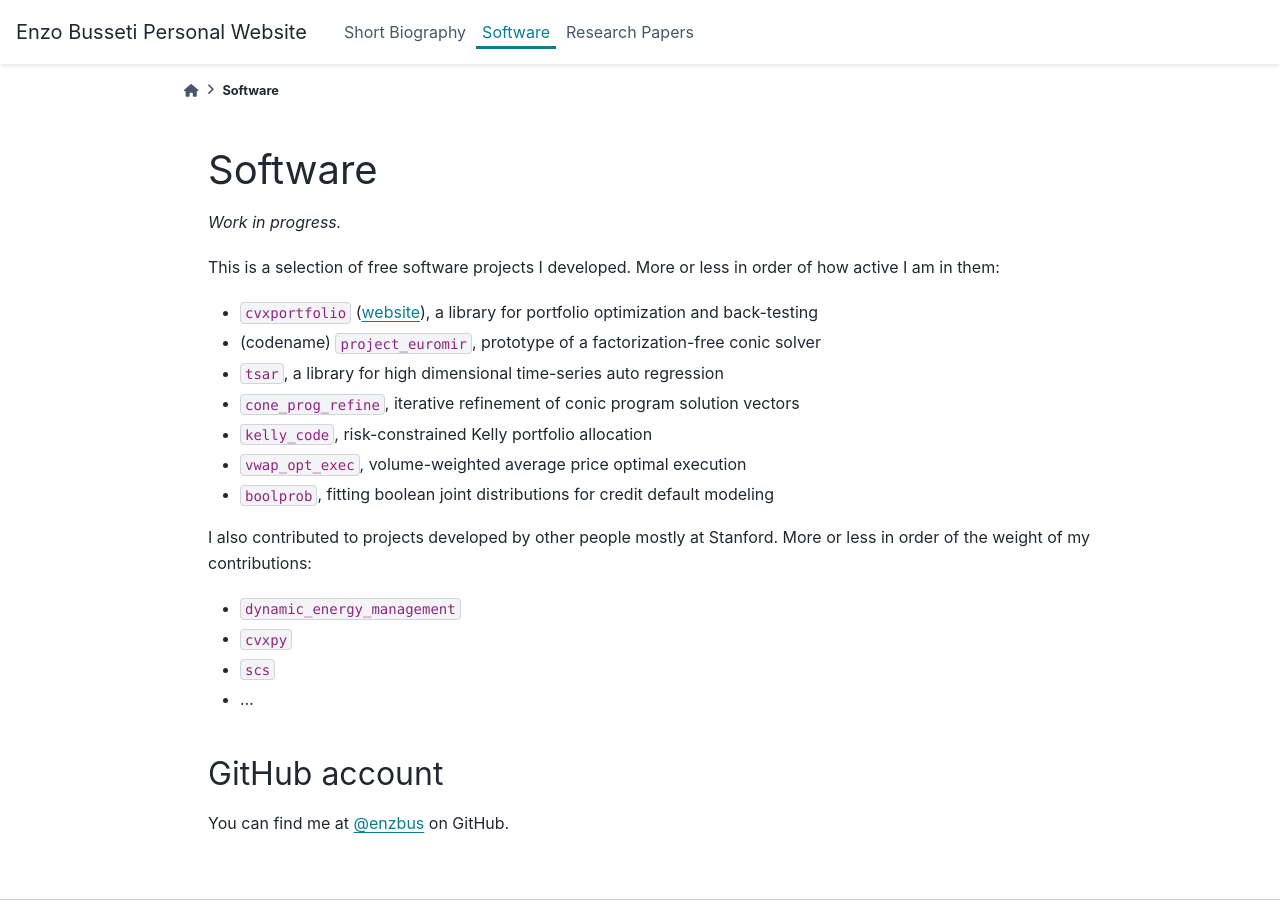
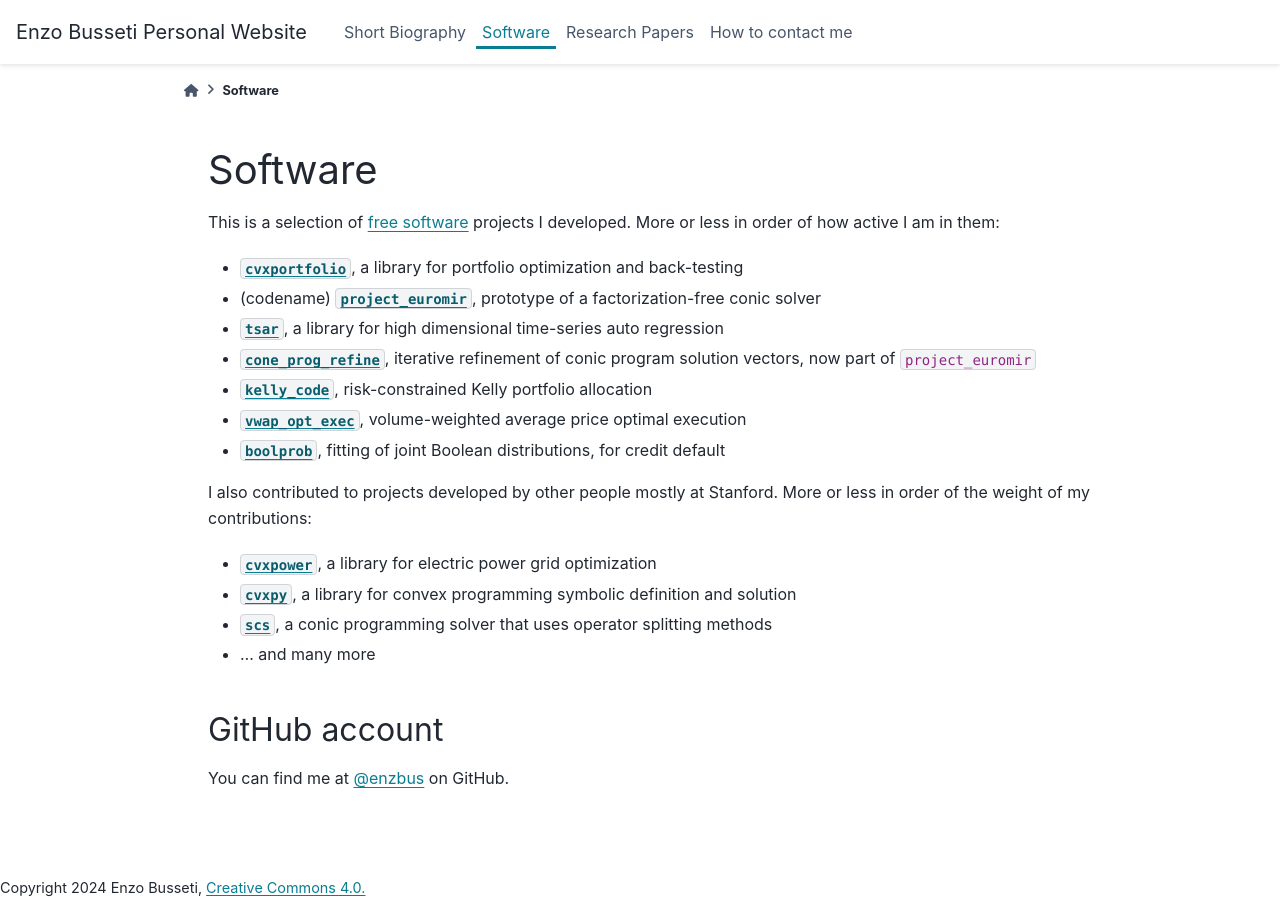
Before and after one commit to enzbus/enzbus.github.io, a Sphinx documentation site: the page built from source/software.rst, in a window 1280 px wide. Built offline with Sphinx 7.4.7 and the PyData theme 0.15.4, drawn with Linux system fonts in a browser that asks for light colours.

Commit message:
more content

```diff
--- /dev/null
+++ b/source/_templates/layout.html
@@ -0,0 +1,13 @@
+{% extends "!layout.html" %}
+{% block footer %}
+<div class="footer">
+<span class="creativecommons">
+<small>
+Copyright 2024 Enzo Busseti,
+<a href=" https://creativecommons.org/licenses/by/4.0/ ">
+Creative Commons 4.0.
+</a>
+</small>
+</span>
+</div>
+{% endblock %}
--- a/source/software.rst
+++ b/source/software.rst
@@ -1,28 +1,52 @@
 Software
 ========
 
-*Work in progress.*
+This is a selection of `free software
+<https://www.gnu.org/philosophy/free-sw.en.html>`_ projects I developed.
+More or less in order of how active I am in them:
 
-This is a selection of free software projects I developed. More or less in
-order of how active I am in them:
-
-- ``cvxportfolio`` (`website <https://www.cvxportfolio.com>`_), a library for portfolio optimization and back-testing
-- (codename) ``project_euromir``, prototype of a factorization-free conic solver
-- ``tsar``, a library for high dimensional time-series auto regression
-- ``cone_prog_refine``, iterative refinement of conic program solution vectors
-- ``kelly_code``, risk-constrained Kelly portfolio allocation
-- ``vwap_opt_exec``, volume-weighted average price optimal execution
-- ``boolprob``, fitting boolean joint distributions for credit default modeling
+- |cvxportfolio|_, a library for portfolio optimization and back-testing
+- (codename) |project_euromir|_, prototype of a factorization-free conic solver
+- |tsar|_, a library for high dimensional time-series auto regression
+- |cone_prog_refine|_, iterative refinement of conic program solution vectors,
+  now part of ``project_euromir``
+- |kelly_code|_, risk-constrained Kelly portfolio allocation
+- |vwap_opt_exec|_, volume-weighted average price optimal execution
+- |boolprob|_, fitting of joint Boolean distributions, for credit default
 
 I also contributed to projects developed by other people mostly at Stanford.
 More or less in order of the weight of my contributions:
 
-- ``dynamic_energy_management``
-- ``cvxpy``
-- ``scs``
-- ...
+- |cvxpower|_, a library for electric power grid optimization
+- |cvxpy|_, a library for convex programming symbolic definition and solution
+- |scs|_, a conic programming solver that uses operator splitting methods
+- ... and many more
 
 GitHub account
 --------------
 
 You can find me at `@enzbus <https://github.com/enzbus>`_ on GitHub.
+
+.. links, need this for formatting
+
+.. |cvxportfolio| replace:: ``cvxportfolio``
+.. _cvxportfolio: https://www.cvxportfolio.com
+.. |project_euromir| replace:: ``project_euromir``
+.. _project_euromir: https://github.com/enzbus/project_euromir
+.. |tsar| replace:: ``tsar``
+.. _tsar: https://github.com/enzbus/tsar
+.. |cone_prog_refine| replace:: ``cone_prog_refine``
+.. _cone_prog_refine: https://github.com/cvxgrp/cone_prog_refine
+
+.. |kelly_code| replace:: ``kelly_code``
+.. _kelly_code: https://github.com/cvxgrp/kelly_code
+.. |vwap_opt_exec| replace:: ``vwap_opt_exec``
+.. _vwap_opt_exec: https://github.com/cvxgrp/vwap_opt_exec
+.. |boolprob| replace:: ``boolprob``
+.. _boolprob: https://github.com/cvxgrp/boolprob
+.. |cvxpower| replace:: ``cvxpower``
+.. _cvxpower: https://github.com/cvxgrp/cvxpower
+.. |cvxpy| replace:: ``cvxpy``
+.. _cvxpy: https://www.cvxpy.org
+.. |scs| replace:: ``scs``
+.. _scs: https://www.cvxgrp.org/scs
```
Also changed, not shown: source/contact.rst (added, +11 -0 lines), source/index.rst (+7 -13 lines).
